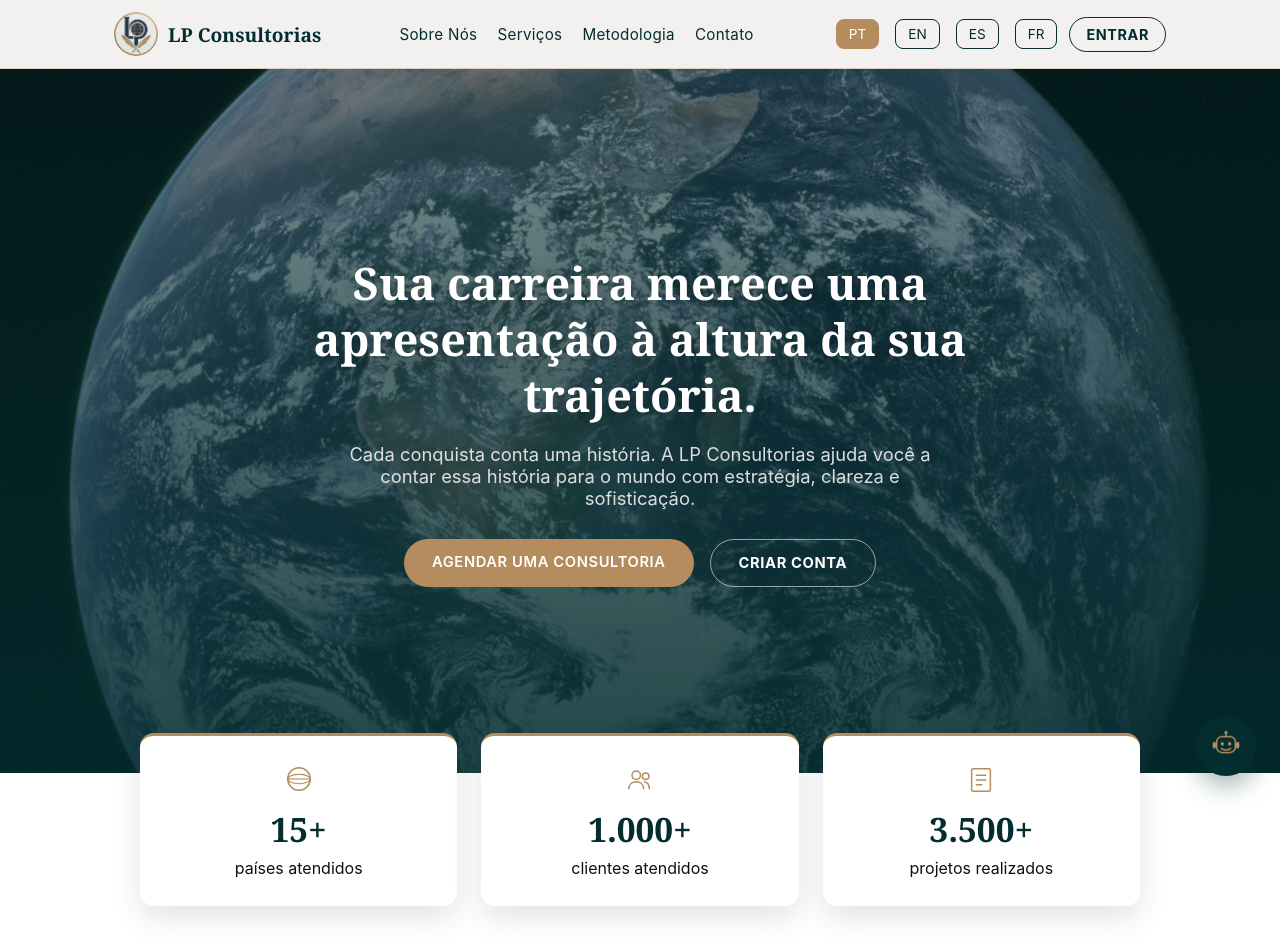
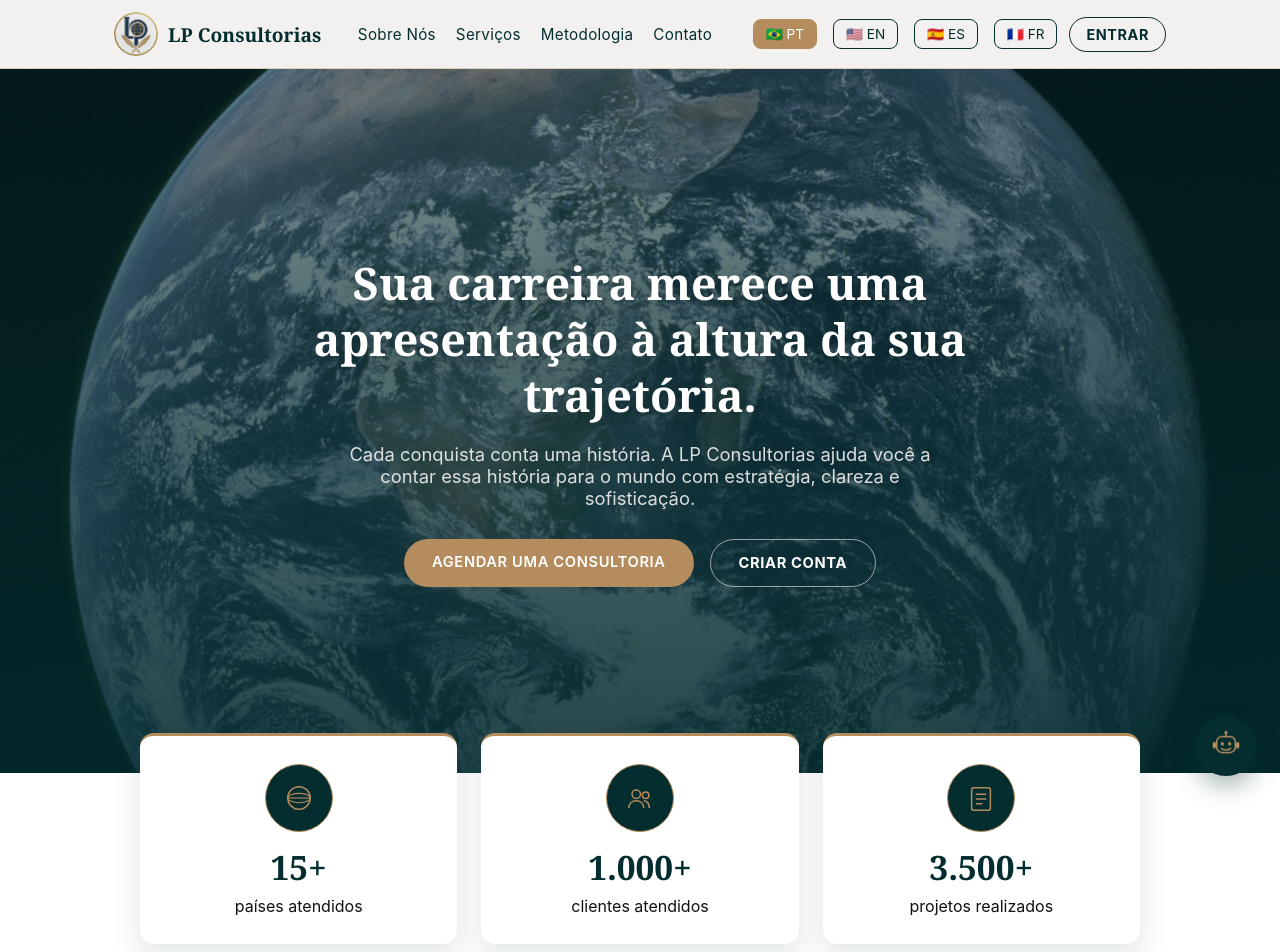
Before and after one commit to MatheusMeirellesGomes/Lp_Consultorias, a website: page public/home.html in a window 1280 px wide. Shown: the top 952 px of the page. Drawn offline with Linux system fonts and the light colour scheme.

Commit message:
Badges de estatísticas, bandeiras no seletor de idioma e alinhamento do Contato
- Números do herói (15+/1.000+/3.500+) ganham ícone dentro de um
  badge circular verde-escuro com anel dourado, no estilo do site em
  produção da LP Consultorias, em vez do ícone solto de antes.
- Adiciona bandeira (🇧🇷/🇺🇸/🇪🇸/🇫🇷) ao lado de cada botão de idioma.
- Corrige o subtítulo da seção Contato, que ficava desalinhado em
  relação ao título: a regra ".section p" (max-width:720px) tinha
  mais especificidade que ".section-alt > *" (max-width:1000px),
  fazendo o parágrafo centralizar dentro de uma faixa mais estreita
  que o título acima dele.

Co-Authored-By: Claude Sonnet 5 <noreply@anthropic.com>

```diff
--- a/public/css/style.css
+++ b/public/css/style.css
@@ -404,11 +404,22 @@ body.site {
     gap: 6px;
 }
 
+.number-icon-badge {
+    width: 68px;
+    height: 68px;
+    border-radius: 50%;
+    background: var(--lp-green);
+    border: 1.5px solid var(--lp-gold);
+    display: flex;
+    align-items: center;
+    justify-content: center;
+    margin-bottom: 6px;
+}
+
 .number-icon {
     width: 30px;
     height: 30px;
     color: var(--lp-gold);
-    margin-bottom: 6px;
 }
 
 .number-card .number {
@@ -473,6 +484,10 @@ body.site {
     line-height: 1.7;
     margin-bottom: 16px;
     max-width: 720px;
+}
+
+.section-alt > p {
+    max-width: 1000px;
 }
 
 .disclaimer {
--- a/public/home.html
+++ b/public/home.html
@@ -39,10 +39,10 @@
             </nav>
 
             <div class="topbar-actions">
-                <button class="lang-btn" data-lang-btn="pt" onclick="setLanguage('pt')">PT</button>
-                <button class="lang-btn" data-lang-btn="en" onclick="setLanguage('en')">EN</button>
-                <button class="lang-btn" data-lang-btn="es" onclick="setLanguage('es')">ES</button>
-                <button class="lang-btn" data-lang-btn="fr" onclick="setLanguage('fr')">FR</button>
+                <button class="lang-btn" data-lang-btn="pt" onclick="setLanguage('pt')">🇧🇷 PT</button>
+                <button class="lang-btn" data-lang-btn="en" onclick="setLanguage('en')">🇺🇸 EN</button>
+                <button class="lang-btn" data-lang-btn="es" onclick="setLanguage('es')">🇪🇸 ES</button>
+                <button class="lang-btn" data-lang-btn="fr" onclick="setLanguage('fr')">🇫🇷 FR</button>
 
                 <span id="conta-info" style="display:none;"></span>
 
@@ -97,11 +97,13 @@
         <section class="numbers">
             <div class="numbers-inner">
                 <div class="number-card reveal">
+                    <div class="number-icon-badge">
                         <svg class="number-icon" viewBox="0 0 32 32" fill="none" xmlns="http://www.w3.org/2000/svg">
                             <circle cx="16" cy="16" r="12" stroke="currentColor" stroke-width="1.6"/>
                             <ellipse cx="16" cy="16" rx="12" ry="5" stroke="currentColor" stroke-width="1.2"/>
                             <line x1="4" y1="16" x2="28" y2="16" stroke="currentColor" stroke-width="1.2"/>
                         </svg>
+                    </div>
                     <span class="number">15+</span>
                     <span data-lang="pt">países atendidos</span>
                     <span data-lang="en" style="display:none;">countries served</span>
@@ -109,12 +111,14 @@
                     <span data-lang="fr" style="display:none;">pays desservis</span>
                 </div>
                 <div class="number-card reveal">
+                    <div class="number-icon-badge">
                         <svg class="number-icon" viewBox="0 0 32 32" fill="none" xmlns="http://www.w3.org/2000/svg">
                             <circle cx="12" cy="12" r="4.5" stroke="currentColor" stroke-width="1.6"/>
                             <circle cx="22" cy="13" r="3.5" stroke="currentColor" stroke-width="1.6"/>
                             <path d="M4 27c0-5 3.5-8 8-8s8 3 8 8" stroke="currentColor" stroke-width="1.6"/>
                             <path d="M20 19c3.8.3 6 3 6 8" stroke="currentColor" stroke-width="1.6"/>
                         </svg>
+                    </div>
                     <span class="number">1.000+</span>
                     <span data-lang="pt">clientes atendidos</span>
                     <span data-lang="en" style="display:none;">clients served</span>
@@ -122,10 +126,12 @@
                     <span data-lang="fr" style="display:none;">clients servis</span>
                 </div>
                 <div class="number-card reveal">
+                    <div class="number-icon-badge">
                         <svg class="number-icon" viewBox="0 0 32 32" fill="none" xmlns="http://www.w3.org/2000/svg">
                             <rect x="6" y="5" width="20" height="24" rx="2" stroke="currentColor" stroke-width="1.6"/>
                             <path d="M11 12h10M11 17h10M11 22h6" stroke="currentColor" stroke-width="1.6" stroke-linecap="round"/>
                         </svg>
+                    </div>
                     <span class="number">3.500+</span>
                     <span data-lang="pt">projetos realizados</span>
                     <span data-lang="en" style="display:none;">projects delivered</span>
```
Also changed, not shown: public/index.html (+4 -4 lines). Lines whose indentation alone changed are shown as unchanged.
